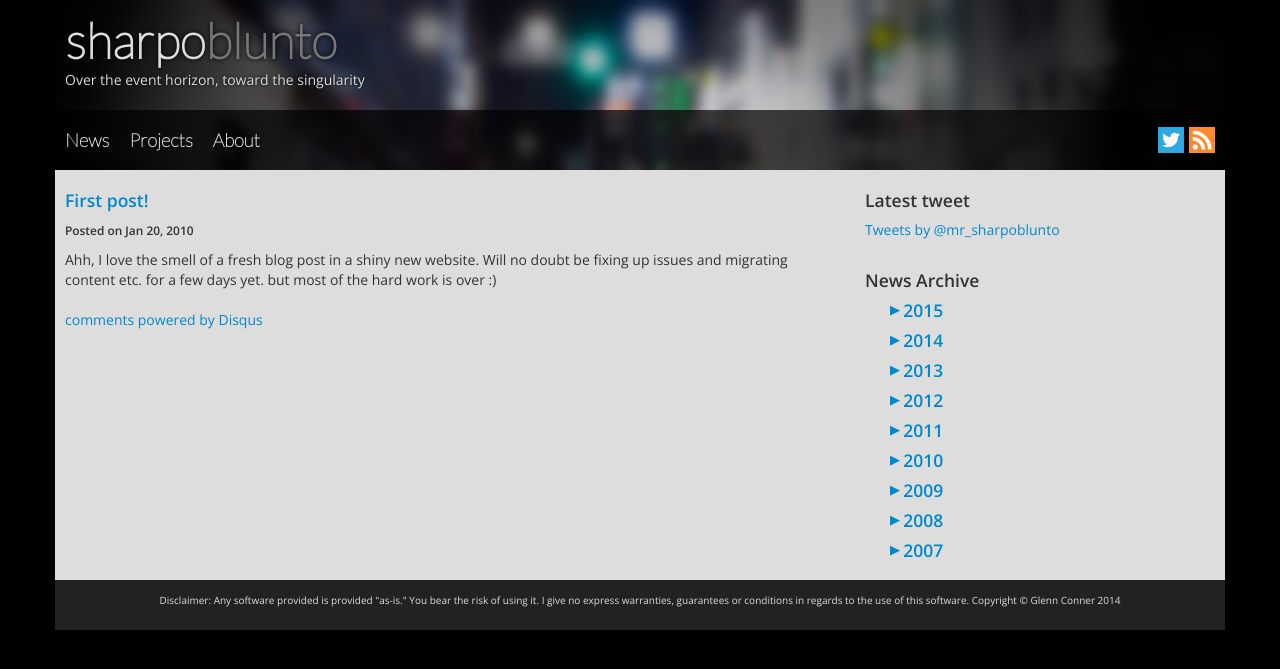
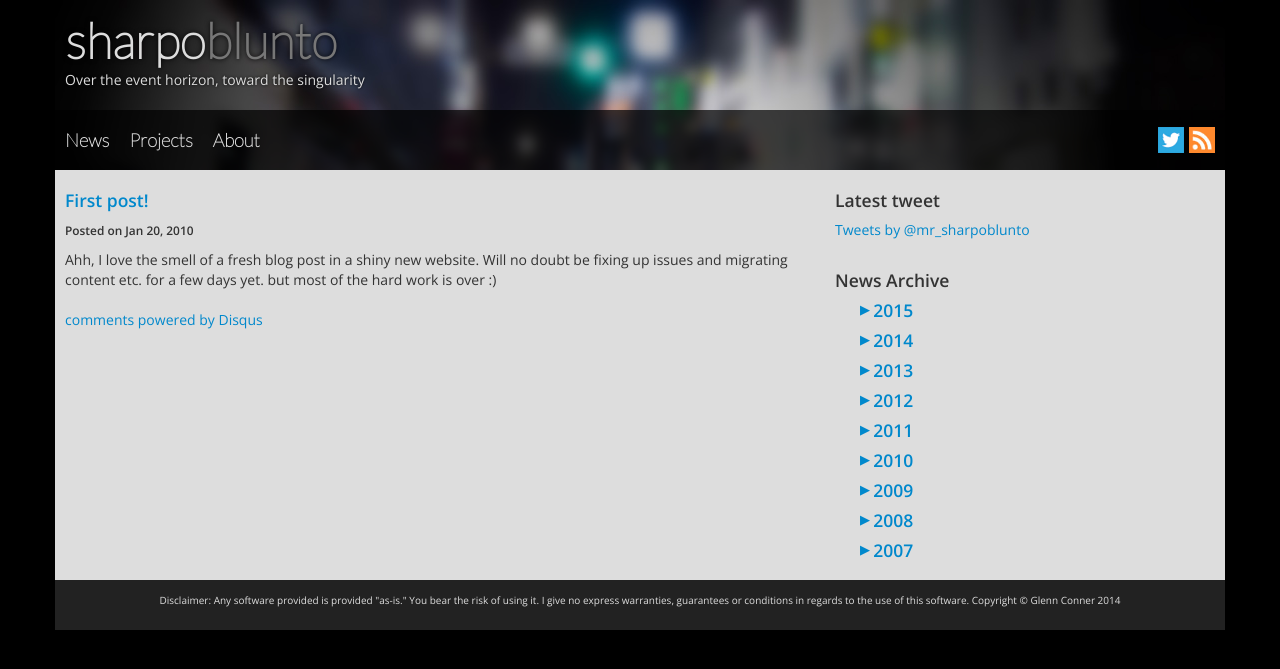
Before and after one commit to mrsharpoblunto/sharpoblunto.com, a Jekyll site: the page built from _posts/2010-01-20-first-post!.markdown, in a window 1280 px wide. Shown: the top 669 px of the page. Built offline with Jekyll 4.4.1, drawn with Linux system fonts in a browser that asks for light colours; comment, search, counter and statistics services are not loaded.

Commit message:
Fixed whitespace on news sidebar

```diff
--- a/_includes/archive.html
+++ b/_includes/archive.html
@@ -1,13 +1,13 @@
-<div class="hidden-phone content">
+<div class="hidden-phone content side-content">
 <h4>Latest tweet</h4>
 <a class="twitter-timeline"  href="https://twitter.com/mr_sharpoblunto"
     data-widget-id="676994886466412544"
-    data-width="370"
+    data-width="380"
     data-tweet-limit="1"
     data-chrome="noheader nofooter noborders">Tweets by @mr_sharpoblunto</a>
 <script type="text/javascript">!function(d,s,id){var js,fjs=d.getElementsByTagName(s)[0],p=/^http:/.test(d.location)?'http':'https';if(!d.getElementById(id)){js=d.createElement(s);js.id=id;js.src=p+"://platform.twitter.com/widgets.js";fjs.parentNode.insertBefore(js,fjs);}}(document,"script","twitter-wjs");</script>
 </div>
-<div class="hidden-phone news-archive content">
+<div class="hidden-phone news-archive content side-content">
 <h4>News Archive</h4>
  <ul>
    {% for post in site.posts %}
--- a/_includes/head.html
+++ b/_includes/head.html
@@ -9,5 +9,5 @@
     <link type="text/css" rel="stylesheet" href="/assets/css/bootstrap.min.css" />
     <link type="text/css" rel="stylesheet" href="/assets/css/bootstrap-responsive.min.css" />
     <link type="text/css" rel="stylesheet" href="/assets/css/highlight.css" />
-    <link type="text/css" rel="stylesheet" href="/assets/css/site.css" />
+    <link type="text/css" rel="stylesheet" href="/assets/css/site.css?v=1" />
 </head>
--- a/assets/css/site.css
+++ b/assets/css/site.css
@@ -12,6 +12,10 @@ body
 .content
 {
 	padding: 10px;
+}
+
+.side-content {
+    margin-left: -30px;
 }
 
 .infobox
```
